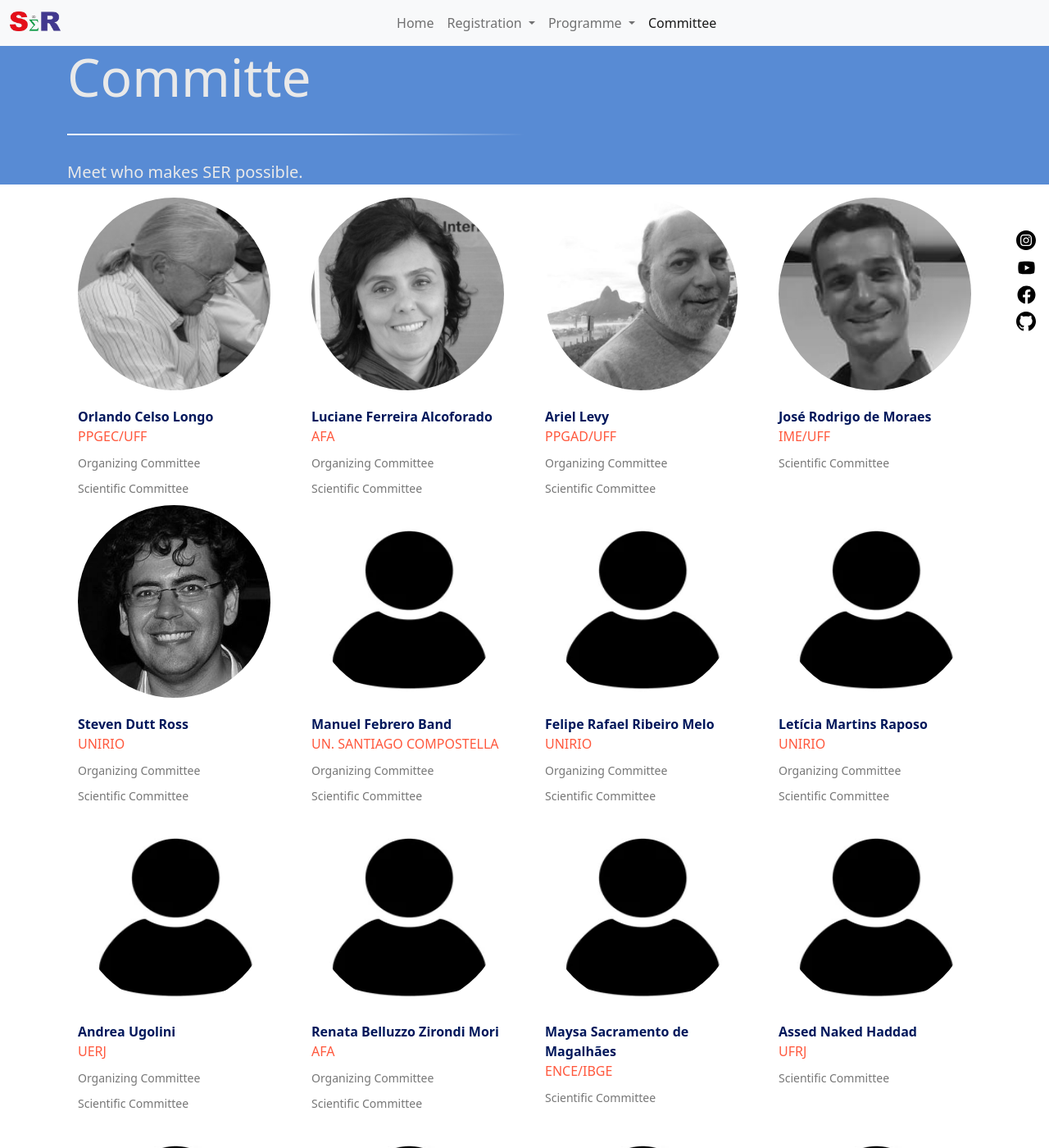
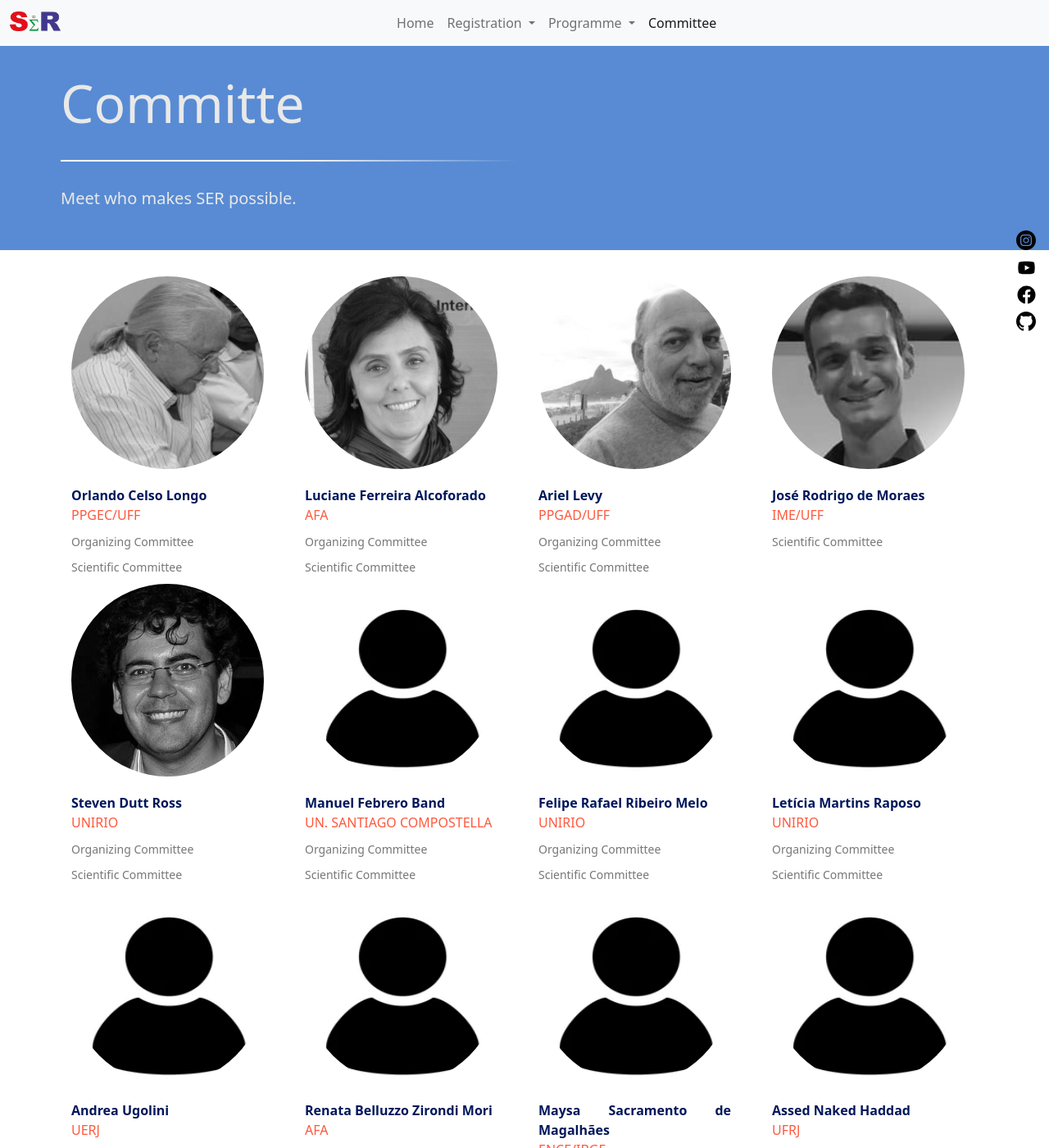
Before and after one commit to eventoseroficial/eventoseroficial.github.io, a Jekyll site: the page built from committee.html, in a window 1280 px wide and 1400 px high. Shown: the whole window at 82% size. Built offline with Jekyll 4.4.1, drawn with Linux system fonts in a browser that asks for light colours.

Commit message:
fix text padding

```diff
--- a/assets/stylesheets/style.scss
+++ b/assets/stylesheets/style.scss
@@ -167,3 +167,8 @@
 #committee img {
     filter: grayscale(100%);
 }
+
+.text-box {
+    padding:2em 2em 2em 1em;
+    text-align: justify;
+}
```
